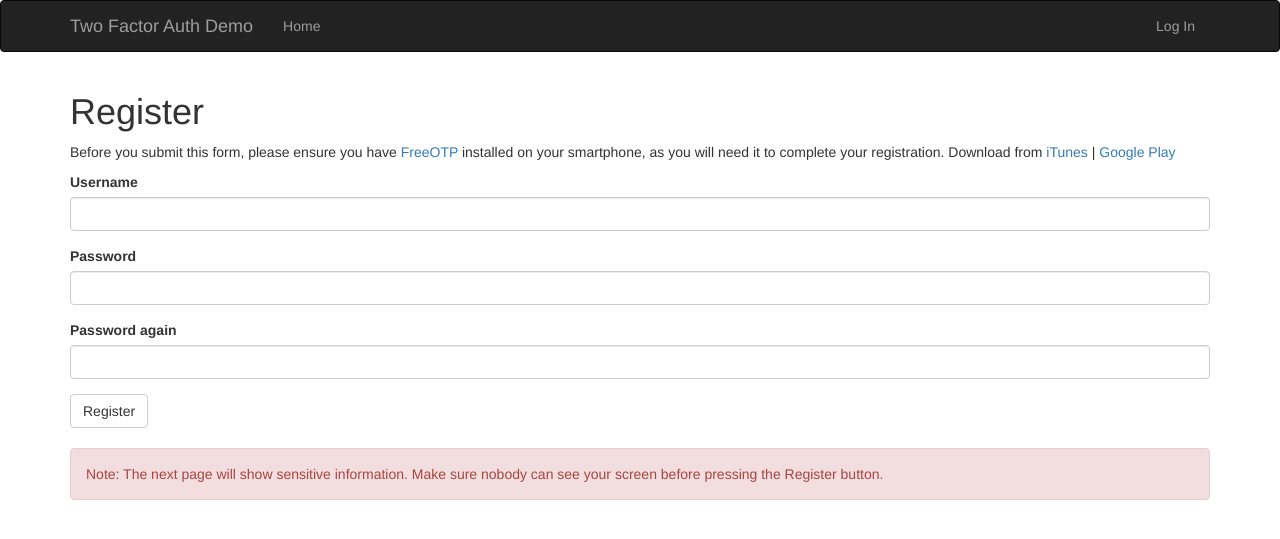
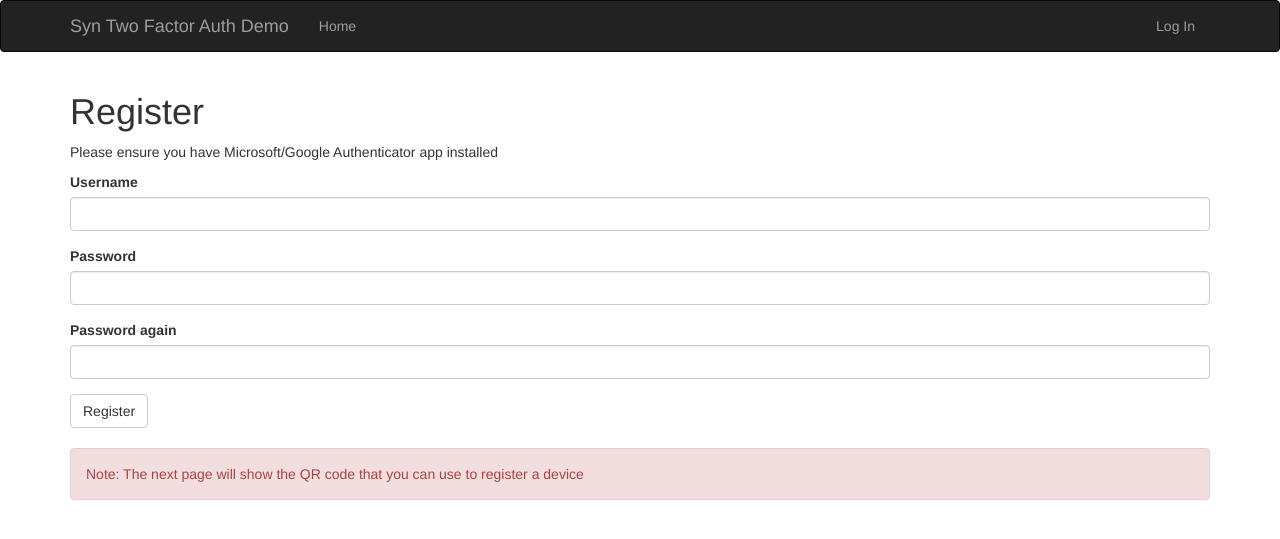
Before and after one commit to raghavsyn/2fa-syn, a Flask app: page /register in a window 1280 px wide. Shown: the top 539 px of the page. Run offline with Flask 2, Linux system fonts and the light colour scheme; some libraries are stand-ins or nearby versions.

Commit message:
Added text

```diff
--- a/templates/base.html
+++ b/templates/base.html
@@ -12,7 +12,7 @@
                 <span class="icon-bar"></span>
                 <span class="icon-bar"></span>
             </button>
-            <a class="navbar-brand" href="{{ url_for('index') }}">Two Factor Auth Demo</a>
+            <a class="navbar-brand" href="{{ url_for('index') }}">Syn Two Factor Auth Demo</a>
         </div>
         <div class="navbar-collapse collapse">
             <ul class="nav navbar-nav">
--- a/templates/index.html
+++ b/templates/index.html
@@ -4,7 +4,7 @@
     {% if current_user.is_authenticated %}
     <h1>Welcome, {{ current_user.username }}!</h1>
     {% else %}
-    <h1>Welcome, Stranger!</h1>
-    <p>Please <a href="{{ url_for('register') }}">Register</a> or <a href="{{ url_for('login') }}">Login</a>.</p>
+    <h1>Welcome to 2FA Demo</h1>
+    <p>If you're new here, Please <a href="{{ url_for('register') }}">Register</a> or <a href="{{ url_for('login') }}">Login</a>.</p>
     {% endif %}
 {% endblock %}
--- a/templates/register.html
+++ b/templates/register.html
@@ -3,8 +3,8 @@
 
 {% block page_content %}
     <h1>Register</h1>
-    <p>Before you submit this form, please ensure you have <a href="https://fedorahosted.org/freeotp/">FreeOTP</a> installed on your smartphone, as you will need it to complete your registration. Download from <a href="https://itunes.apple.com/us/app/freeotp/id872559395">iTunes</a> | <a href="https://play.google.com/store/apps/details?id=org.fedorahosted.freeotp">Google Play</a></p>
+    <p>Please ensure you have Microsoft/Google Authenticator app installed</p>
     {{ wtf.quick_form(form) }}
     <br>
-    <div class="alert alert-danger" role="alert">Note: The next page will show sensitive information. Make sure nobody can see your screen before pressing the Register button.</div>
+    <div class="alert alert-danger" role="alert">Note: The next page will show the QR code that you can use to register a device</div>
 {% endblock %}
--- a/templates/two-factor-setup.html
+++ b/templates/two-factor-setup.html
@@ -3,7 +3,7 @@
 
 {% block page_content %}
     <h1>Two Factor Authentication Setup</h1>
-    <p>You are almost done! Please start FreeOTP on your smartphone and scan the following QR Code with it:</p>
+    <p>You are almost done! Please start the Microsoft Authentication app on your smartphone and scan the following QR Code with it:</p>
     <p><img id="qrcode" src="{{ url_for('qrcode') }}"></p>
     <p>I'm done, take me to the <a href="{{ url_for('login') }}">Login</a> page!</p>
 {% endblock %}
```
